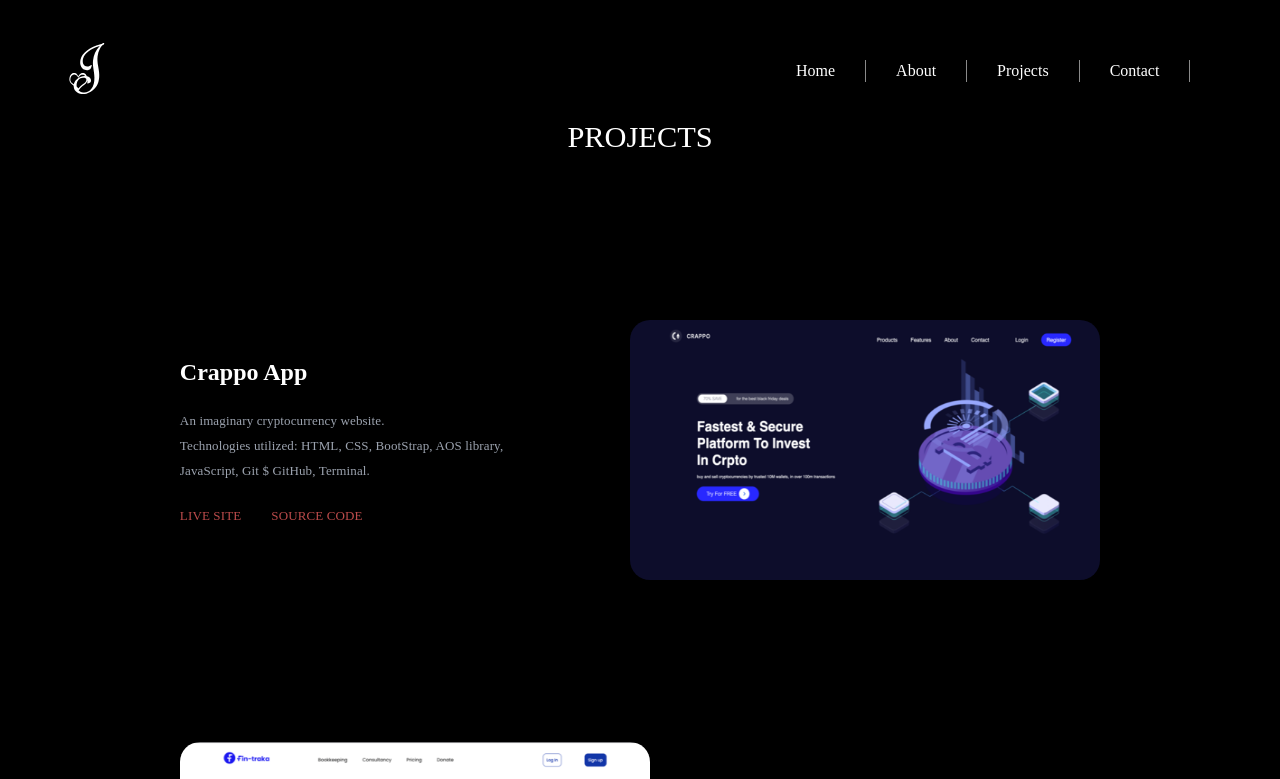
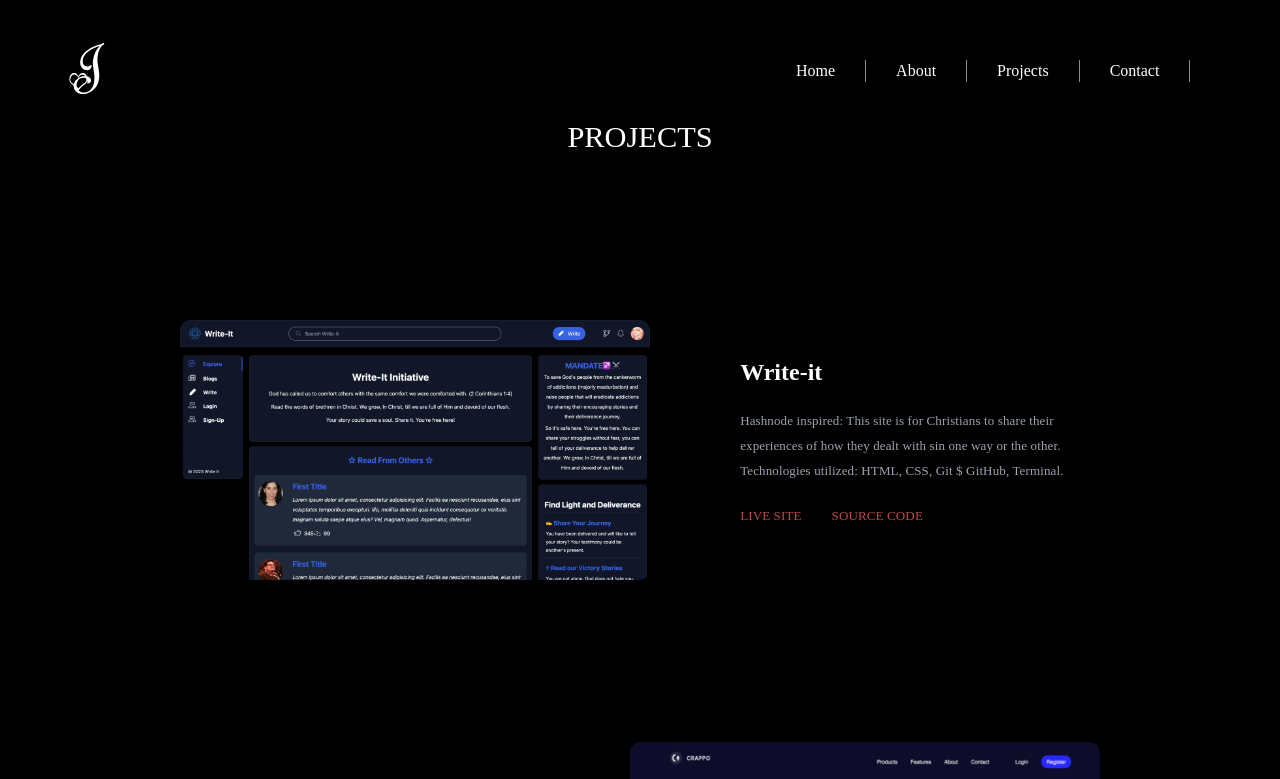
Before and after one commit to ileri-oluwa-kiiye/portfolio, a React (Create React App) app: page /projects in a window 1280 px wide. Shown: the top 779 px of the page. Built offline with nearby package versions, Linux system fonts and the light colour scheme; the HTML template or start-up script is replaced by a standard one; a web font is replaced by a local one.

Commit message:
Added a project

```diff
--- a/src/components/project.css
+++ b/src/components/project.css
@@ -48,7 +48,7 @@
 
 
 .portfolio img{
-    border-radius: 20px;
+    border-radius: 10px;
     width: 470px;
     max-width: 81vw;
     max-height: 47vw;
--- a/src/components/projectpage.jsx
+++ b/src/components/projectpage.jsx
@@ -5,6 +5,7 @@ import fintraka from "../img/projects/fintraka.png"
 import ecommerce from "../img/projects/ecommerce.png"
 import questio from "../img/projects/questio.png"
 import todo from "../img/projects/todo.png"
+import writeit from "../img/projects/write-itt.png"
 
 const Projectpage = () =>{
     return(
@@ -15,6 +16,22 @@ const Projectpage = () =>{
                         PROJECTS
                     </h2>
                     <div>
+                        <div className="flexdesktop rowreverse">
+                            <div>
+                                <h3 data-aos="zoom-in"  data-aos-duration="1000">Write-it</h3>
+                                <p data-aos="zoom-in"  data-aos-duration="1000">
+                                    Hashnode inspired: This site is for Christians to share their experiences of how they dealt with sin one way or the other. <br/>
+                                    Technologies utilized: HTML, CSS, Git $ GitHub, Terminal.
+                                </p>
+                                <p>
+                                    <a href="https://write-itt.netlify.app/" target={"_blank"} rel="noreferrer">LIVE SITE</a>
+                                    <a href="https://github.com/ileri-oluwa-kiiye/write-it">SOURCE CODE</a>
+                                </p>
+                            </div>
+                            <div>
+                                <img src={writeit} alt="Invest Smart" data-aos="zoom-in" data-aos-duration="2000"/>
+                            </div>
+                        </div>
                         <div className="flexdesktop">
                             <div>
                                 <h3 data-aos="zoom-in"  data-aos-duration="1000">Crappo App</h3>
```
Also changed, not shown: src/img/projects/write-it.png (added), src/img/projects/write-itt.png (added).
